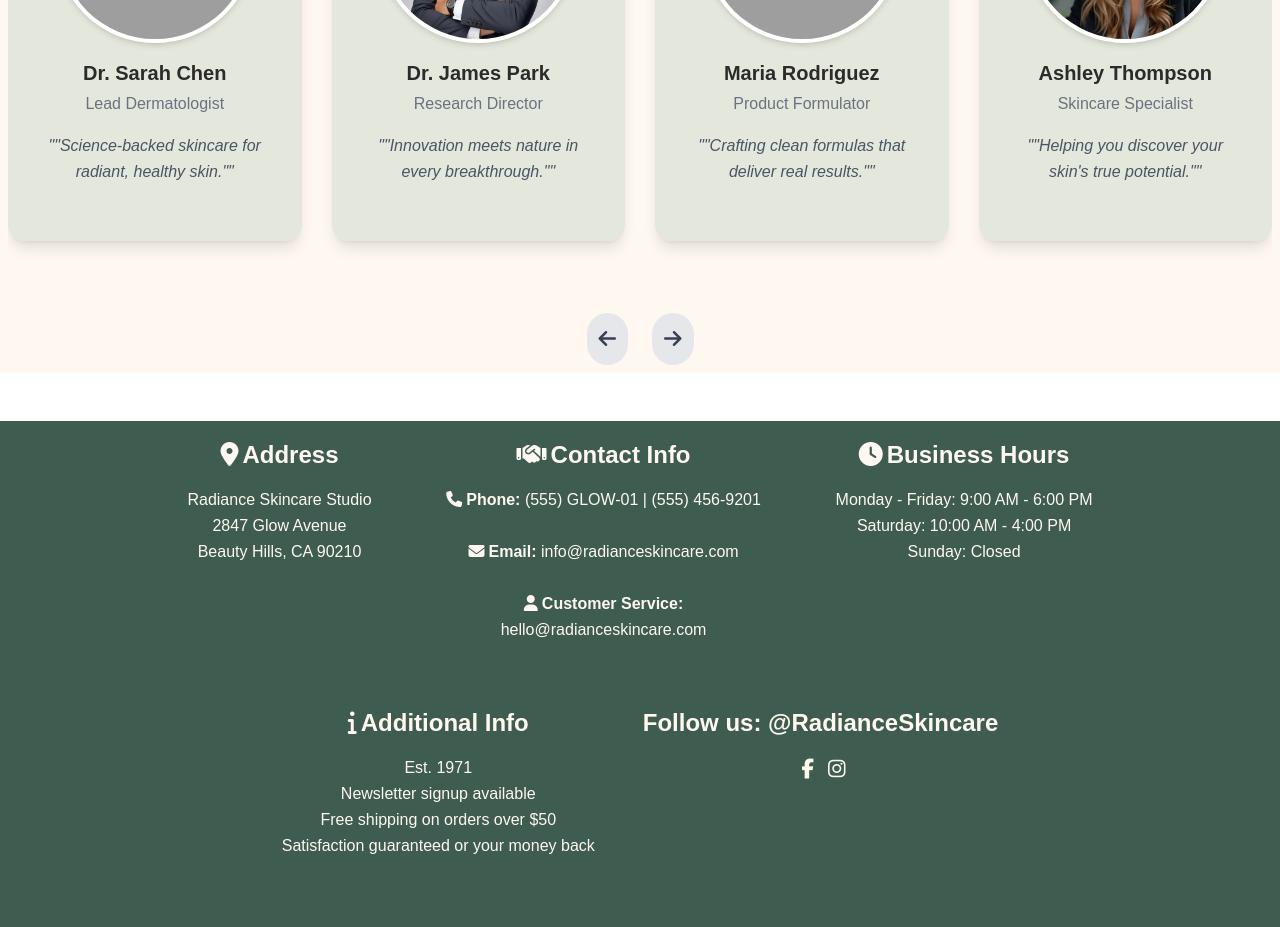
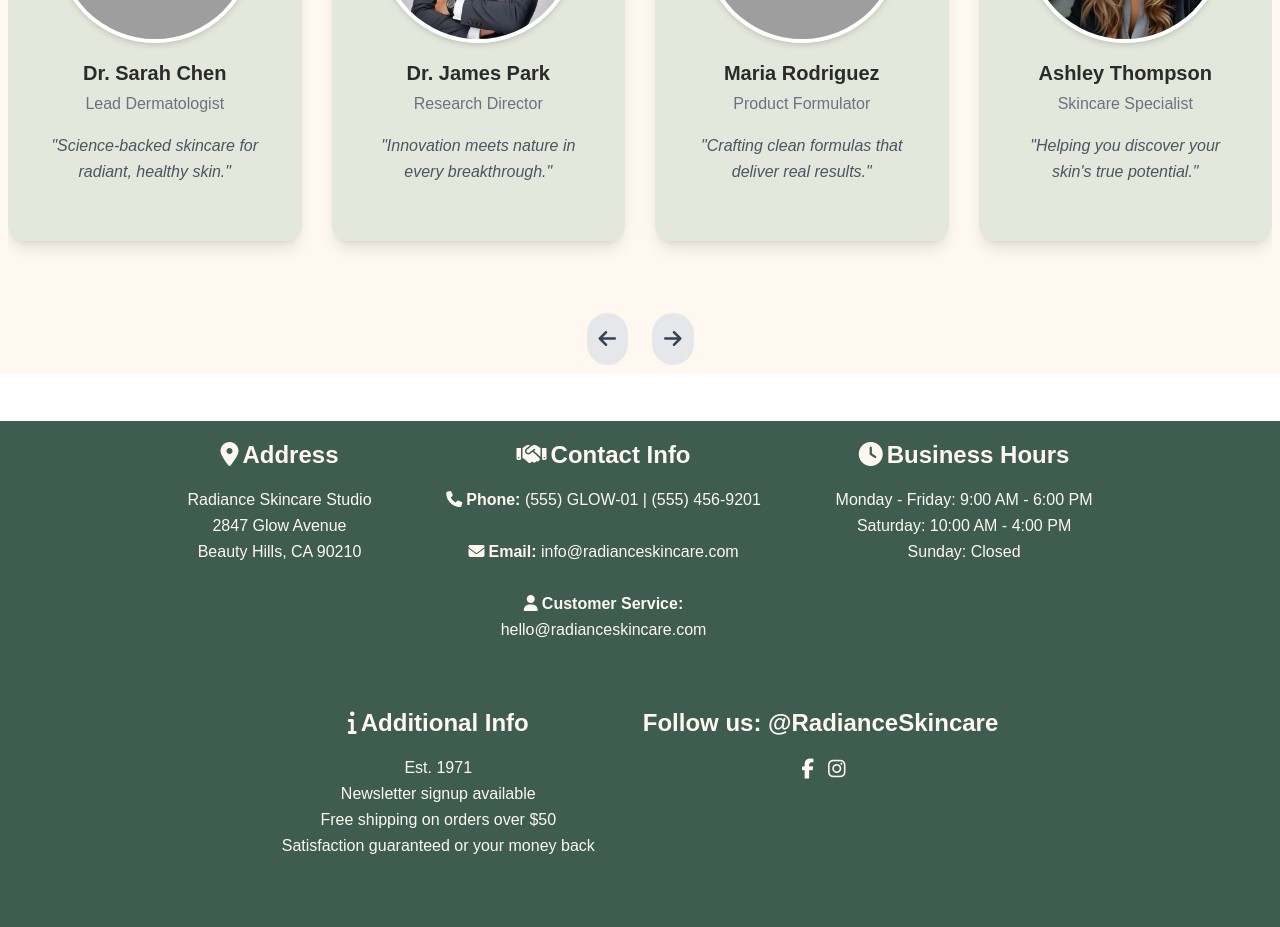
Before and after one commit to joyasamirsaad/radianceweb, a Next.js app: page /about in a window 1280 px wide. Shown: the part 1420-2347 px from the top of the page. Built offline with nearby package versions, Linux system fonts and the light colour scheme; grey boxes are pictures that could not be loaded.

Commit message:
Add files via upload

```diff
--- a/components/TeamSwiper.tsx
+++ b/components/TeamSwiper.tsx
@@ -38,7 +38,7 @@ export default function TeamSwiper() {
                   <h3 className="text-lg sm:text-xl font-semibold mb-1">{member.name}</h3>
                   <p className="text-sm text-gray-500 mb-3">{member.role}</p>
                 </div>
-                <p className="text-xs sm:text-sm italic text-gray-600 leading-relaxed">&quot;"{member.quote}&quot;"</p>
+                <p className="text-xs sm:text-sm italic text-gray-600 leading-relaxed">&quot;{member.quote}&quot;</p>
               </div>
             </div>
           </SwiperSlide>
```
